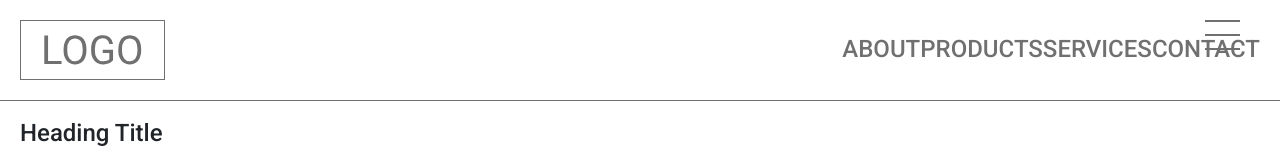
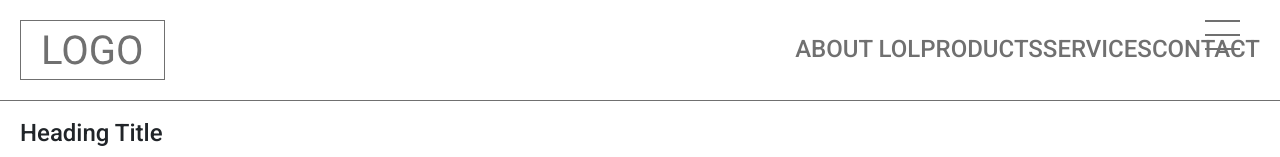
Before and after one commit to lhc-louein/lionheart-marketing, a React (Create React App) app: page / in a window 1280 px wide. Shown: the top 157 px of the page. Built offline with nearby package versions, Linux system fonts and the light colour scheme.

Commit message:
added test text

```diff
--- a/src/Project/Layout/Nav/Nav.jsx
+++ b/src/Project/Layout/Nav/Nav.jsx
@@ -20,7 +20,7 @@ function Nav() {
                 </div>
                 <ul className="nav-menu d-lg-flex align-items-lg-center justify-content-lg-center">
                     <li className="nav-menu__item">
-                        <a href="/about/" className="nav-menu__item__anchor">ABOUT</a>
+                        <a href="/about/" className="nav-menu__item__anchor">ABOUT LOL</a>
                     </li>
                     <li className="nav-menu__item">
                         <a href="/products/" className="nav-menu__item__anchor">PRODUCTS</a>
```
